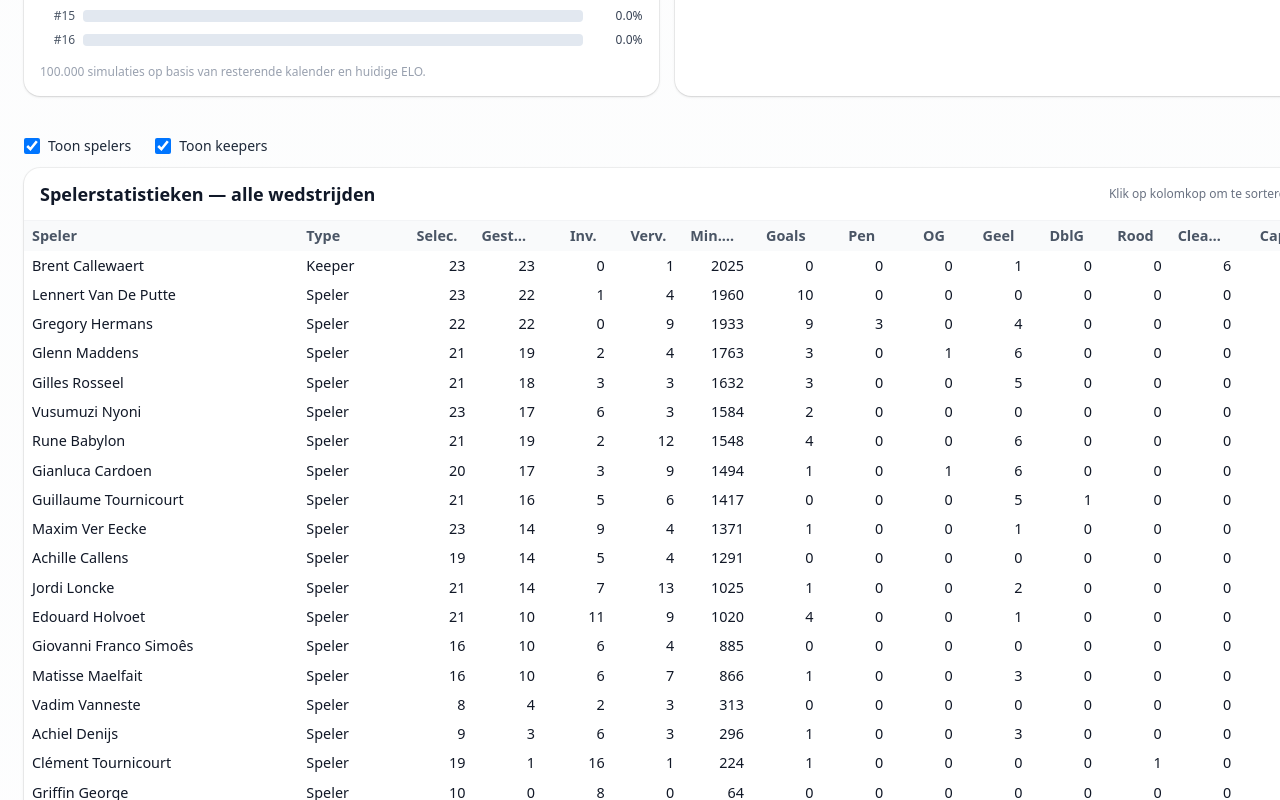
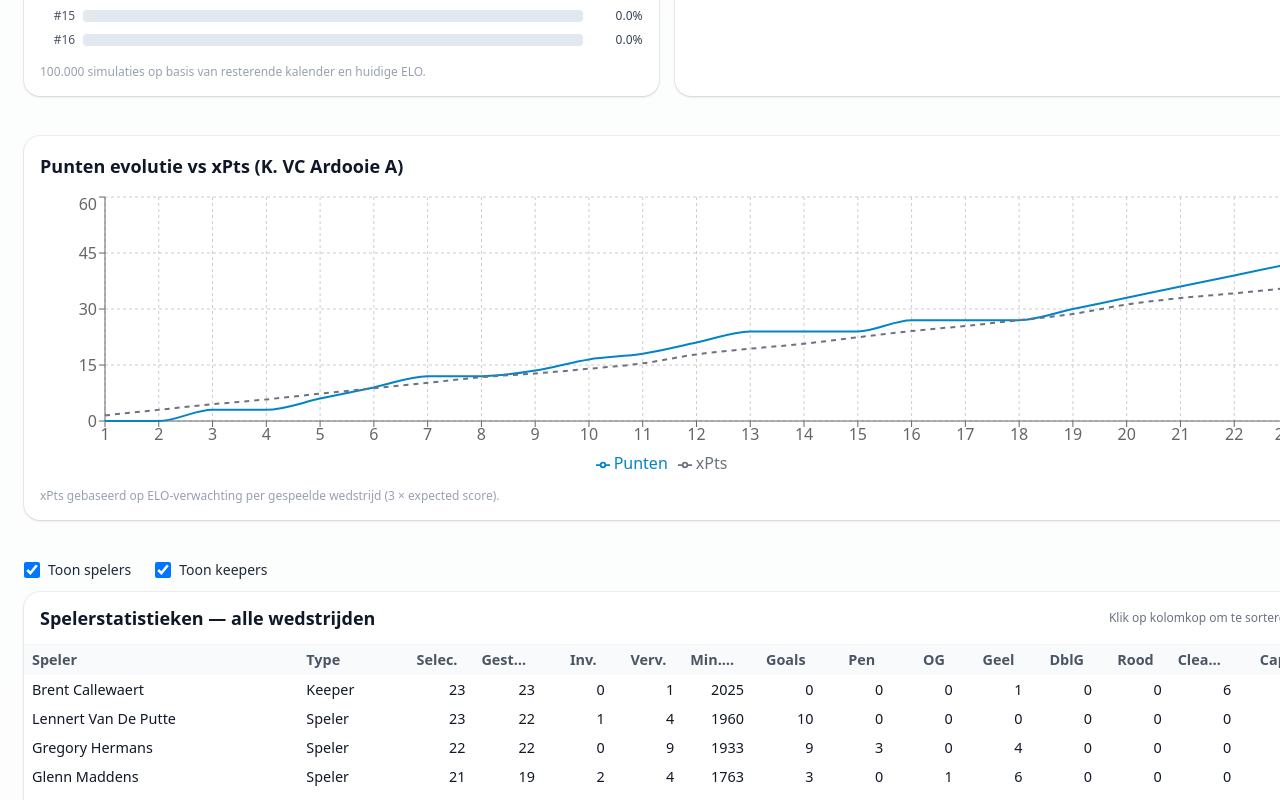
Before and after one commit to vjo18/RBFAdata, a React (Vite) app: page / in a window 1280 px wide. Shown: the part 6740-7540 px from the top of the page. Built offline with nearby package versions, Linux system fonts and the light colour scheme.

Commit message:
Voeg punten vs xPts evolutie toe onder Monte Carlo rij

```diff
--- a/src/App.jsx
+++ b/src/App.jsx
@@ -1882,6 +1882,39 @@ function PointsChart({ seriesCurrent, seriesPrev, showPrev }) {
     </div>
   );
 }
+function PointsVsXptsChart({ rows, team }) {
+  if (!rows?.length) return null;
+
+  return (
+    <div className="rounded-2xl p-4 bg-white shadow-sm ring-1 ring-black/5">
+      <div className="flex items-center justify-between mb-3">
+        <h3 className="text-lg font-semibold">Punten evolutie vs xPts ({team})</h3>
+      </div>
+      <div className="h-72">
+        <ResponsiveContainer width="100%" height="100%">
+          <LineChart data={rows}>
+            <CartesianGrid strokeDasharray="3 3" />
+            <XAxis dataKey="R" />
+            <YAxis allowDecimals={false} domain={[0, 'auto']} />
+            <Tooltip
+              formatter={(value, name) => {
+                if (name === "xPts") return [Number(value).toFixed(2), name];
+                return [Number(value).toFixed(1), name];
+              }}
+            />
+            <Legend />
+            <Line type="monotone" dataKey="pts" name="Punten" strokeWidth={2} dot={false} stroke="#0284c7" />
+            <Line type="monotone" dataKey="xPts" name="xPts" stroke="#6B7280" strokeDasharray="5 5" strokeWidth={2} dot={false} />
+          </LineChart>
+        </ResponsiveContainer>
+      </div>
+      <p className="text-xs text-gray-400 mt-2">
+        xPts gebaseerd op ELO-verwachting per gespeelde wedstrijd (3 × expected score).
+      </p>
+    </div>
+  );
+}
+
 
 // ===== Leaderboards helpers =====
 function makeLeaderboards(rows = []) {
@@ -2185,6 +2218,34 @@ export default function App() {
   const prevSeries = myPts?.prev;
   const prevAvailable = (prevSeries?.rounds?.length ?? 0) > 0;
 
+  const pointsVsXptsSeries = useMemo(() => {
+    const playedRows = (calendarRows || []).filter((r) => {
+      const hs = String(r.homeScore ?? "").trim();
+      const as = String(r.awayScore ?? "").trim();
+      return hs !== "" && as !== "" && (r.homeTeam === team || r.awayTeam === team);
+    });
+
+    let cumPts = 0;
+    let cumXPts = 0;
+
+    return playedRows.map((r, idx) => {
+      const isHome = r.homeTeam === team;
+      const result = Number(isHome ? r.result_home : r.result_away);
+      const expected = Number(isHome ? r.expected_home : r.expected_away);
+      const pts = Number.isFinite(result) ? 3 * result : 0;
+      const xPts = Number.isFinite(expected) ? 3 * expected : 0;
+
+      cumPts += pts;
+      cumXPts += xPts;
+
+      return {
+        R: idx + 1,
+        pts: Number(cumPts.toFixed(1)),
+        xPts: Number(cumXPts.toFixed(2)),
+      };
+    });
+  }, [calendarRows, team]);
+
   // filters: spelers / keepers (beide/geen mogelijk) — werkt voor beide tabellen
   const myPlayersFiltered = useMemo(()=>{
     const isK = (t)=> String(t??"").toLowerCase()==="keeper";
@@ -2815,6 +2876,10 @@ const teamXppmBoxData = useMemo(() => {
               fixtures={selectedTeamOutlook.fixtures}
             />
           </div>
+        </section>
+
+        <section className="mb-10">
+          <PointsVsXptsChart rows={pointsVsXptsSeries} team={team} />
         </section>
 
         {/* Filters voor beide spelerstabellen */}
```
